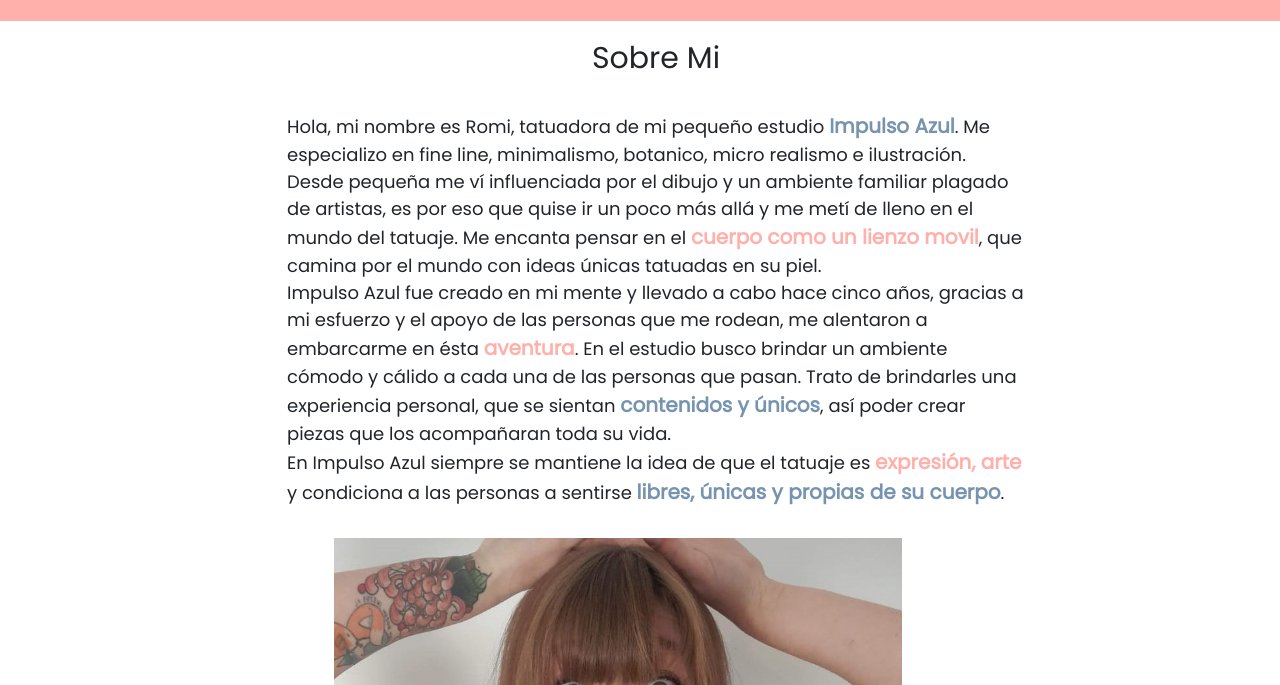
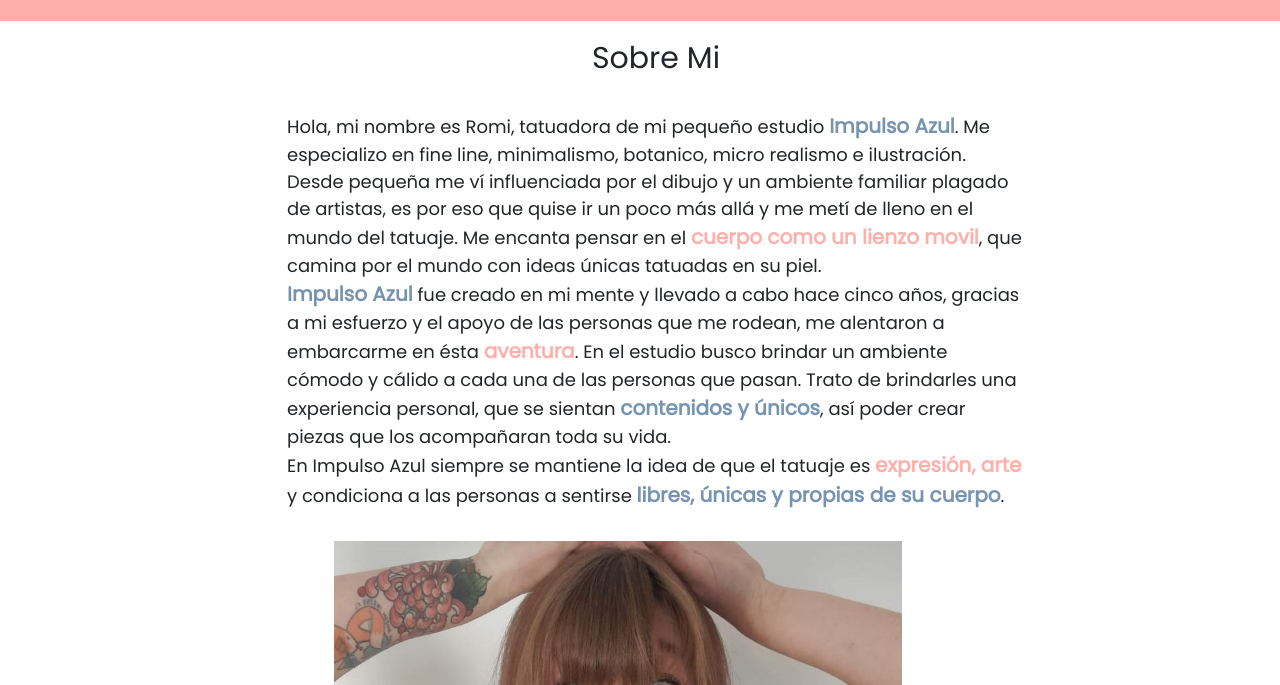
Before and after one commit to FlorCamila/impulso-azul, a plain HTML site: page sobremi.html in a window 1280 px wide. Shown: the part 115-800 px from the top of the page. Drawn offline with nearby package versions, Linux system fonts and the light colour scheme.

Commit message:
modificando parrafo

```diff
--- a/sobremi.html
+++ b/sobremi.html
@@ -53,7 +53,7 @@
 					Hola, mi nombre es Romi, tatuadora de mi pequeño estudio <span class="azul">Impulso Azul</span>. Me especializo en fine line, minimalismo, botanico, micro realismo e ilustración.<br>
 					Desde pequeña me ví influenciada por el dibujo y un ambiente familiar plagado de artistas, es por eso que quise ir un poco más allá y me metí de lleno en el mundo del tatuaje.
 					Me encanta pensar en el <span class="rosa">cuerpo como un lienzo movil</span>, que camina por el mundo con ideas únicas tatuadas en su piel.<br>
-					Impulso Azul fue creado en mi mente y llevado a cabo hace cinco años, gracias a mi esfuerzo y el apoyo de las personas que me rodean, me alentaron a embarcarme en ésta <span class="rosa">aventura</span>.
+					<span class= "azul">Impulso Azul</span> fue creado en mi mente y llevado a cabo hace cinco años, gracias a mi esfuerzo y el apoyo de las personas que me rodean, me alentaron a embarcarme en ésta <span class="rosa">aventura</span>.
 					En el estudio busco brindar un ambiente cómodo y cálido a cada una de las personas que pasan.
 					Trato de brindarles una experiencia personal, que se sientan <span class="azul">contenidos y únicos</span>, así poder crear piezas que los acompañaran toda su vida.<br>
 					En Impulso Azul siempre se mantiene la idea de que el tatuaje es <span class="rosa">expresión, arte</span> y condiciona a las personas a sentirse <span class="azul">libres, únicas y propias de su cuerpo</span>.
```
